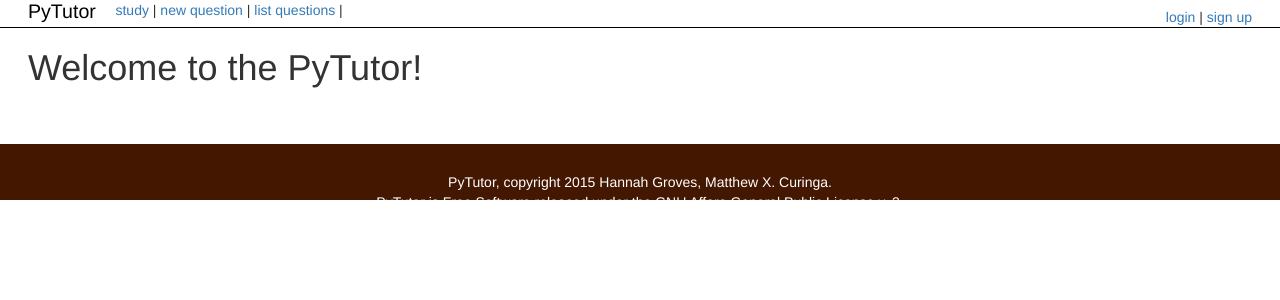
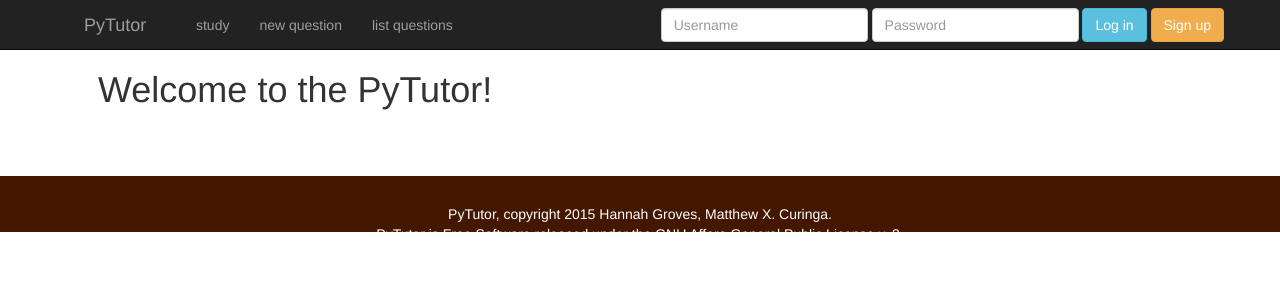
Before and after one commit to mcuringa/py-tutor, a Django app: page / in a window 1280 px wide. Shown: the top 300 px of the page. Run offline with Django 3.2, Linux system fonts and the light colour scheme; some libraries are stand-ins or nearby versions.

Commit message:
bootstrap-ifies the navbar

```diff
--- a/pytutor/pytutor/templates/base.html
+++ b/pytutor/pytutor/templates/base.html
@@ -18,22 +18,45 @@
 </head>
 
 <body>
-    <header>
-        <h1><a href="/" title="see the function_name of apps">PyTutor</a></h1>
-        <nav id="user-nav">
-        {% if user.is_authenticated %}
-            {{ user.username }} (<a href="/logout" title="click to logout">logout</a>)
-        {% else %}
-            <a href="/login">login</a> |
-            <a href="/register">sign up</a>
-        {% endif %}
-        </nav>
-        <nav id="main-nav">
-            <a href="/tutor">study</a> |
-            <a href="/tutor/new">new question</a> |
-            <a href="/tutor/list">list questions</a> |
-        </nav>
+    <header class="navbar navbar-inverse navbar-fixed-top" role="navigation">
+      <div class="container">
+        <div class="navbar-header">
+          <button type="button" class="navbar-toggle" data-toggle="collapse" data-target=".navbar-collapse">
+            <span class="sr-only">Toggle navigation</span>
+            <span class="icon-bar"></span>
+            <span class="icon-bar"></span>
+            <span class="icon-bar"></span>
+          </button>
+          <h1><a class="navbar-brand" href="/">PyTutor</a></h1>
+        </div>
+        <!--main nav-->
+        <nav class="collapse navbar-collapse">
+          <ul class="nav navbar-nav">
+            <li><a href="/tutor">study</a></li>
+            <li><a href="/tutor/new">new question</a></li>
+            <li><a href="/tutor/list">list questions</a></li>
+          </ul>
+          <form class="navbar-form navbar-right" role="form" action="/login" method="post">
+            {% if user.is_authenticated %}
+            <!--We'll want this to link to the user's profile, when it exists -->
+              <h1><a class="navbar-brand" href="/">{{ user.username }}</a></h1>
+              <button type="submit" class="btn btn-danger" href="/logout" title="click to logout" >logout</button>
+            {% else %}
+            {% csrf_token %}
+              <div class="form-group">
+                <input type="text" placeholder="Username" class="form-control" name="username">
+              </div>
+              <div class="form-group">
+                <input type="password" placeholder="Password" class="form-control" name="password">
+              </div>
+              <button type="submit" class="btn btn-info">Log in</button>
+              <button class="btn btn-warning" href="/register">Sign up</button>
+            {% endif %}
+          </form>
+        </nav><!--/.navbar-collapse -->
+      </div>
     </header>
+<div class="container">
 {% if messages %}
     <aside id="messages">
         <ul>
@@ -45,7 +68,7 @@
  {% endif %}
 
     {% block body %}Every child template should put something here...{% endblock %}
-
+</div>
     <footer>
         PyTutor, copyright 2015 Hannah Groves, Matthew X. Curinga.<br>
         PyTutor is Free Software released under the <a href="http://www.gnu.org/licenses/agpl.html" title="see the license online">GNU Affero General Public License v. 3</a>.<br>
--- a/pytutor/static/css/main.css
+++ b/pytutor/static/css/main.css
@@ -9,7 +9,7 @@ body
     background: white;
     padding-top: 2em;
     font-size: 14px;
-
+    padding-top: 50px;
 }
 
 a
@@ -40,16 +40,10 @@ header h1
     margin: 0;
     padding: 0 1em 0.25em 0;
 }
-#user-nav
-{
-    position: absolute;
-    right: 2em;
-    top: .5em;
 
+.navbar-right h1 {
+    margin-top: -10px;
 }
-
-
-
 
 section
 {
```
